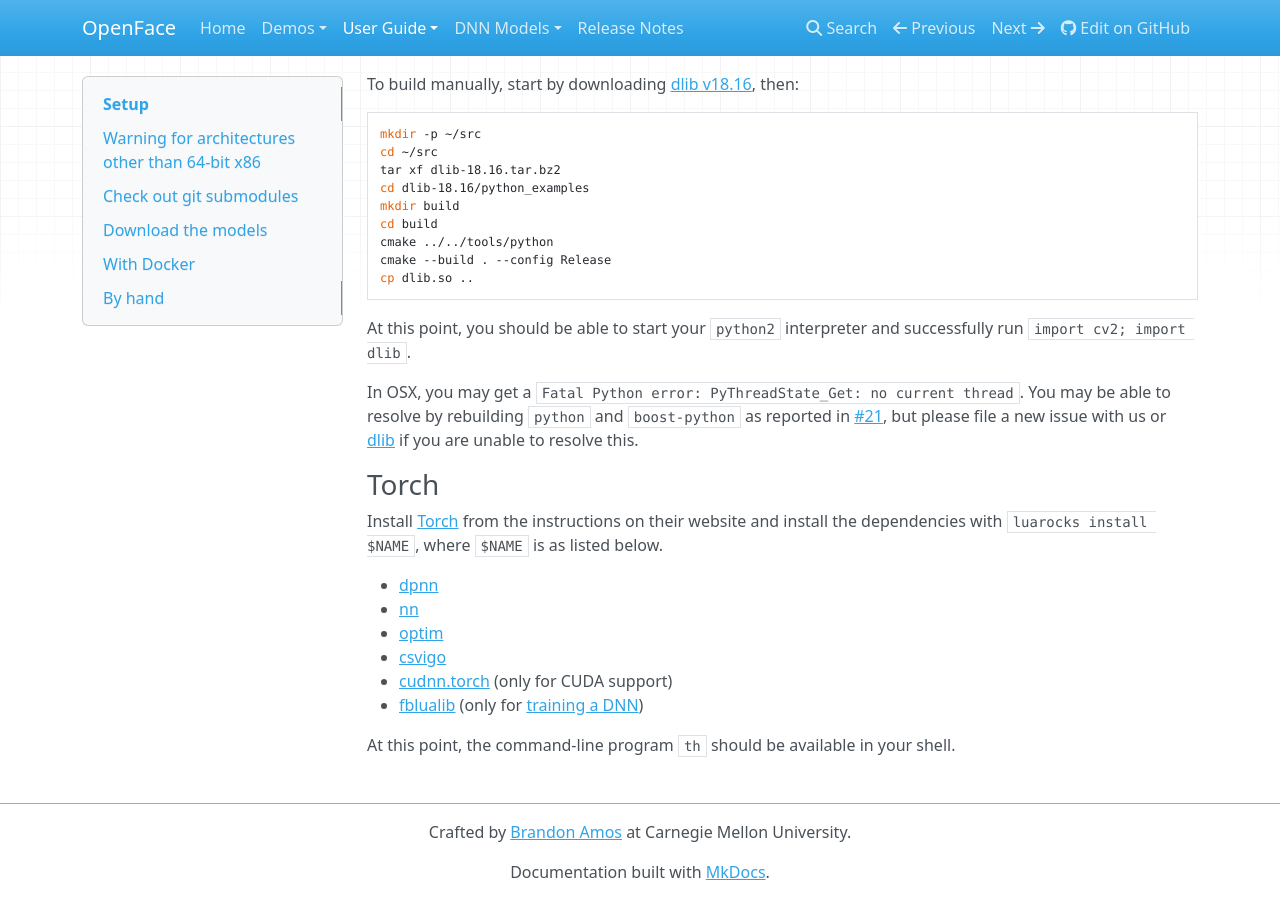
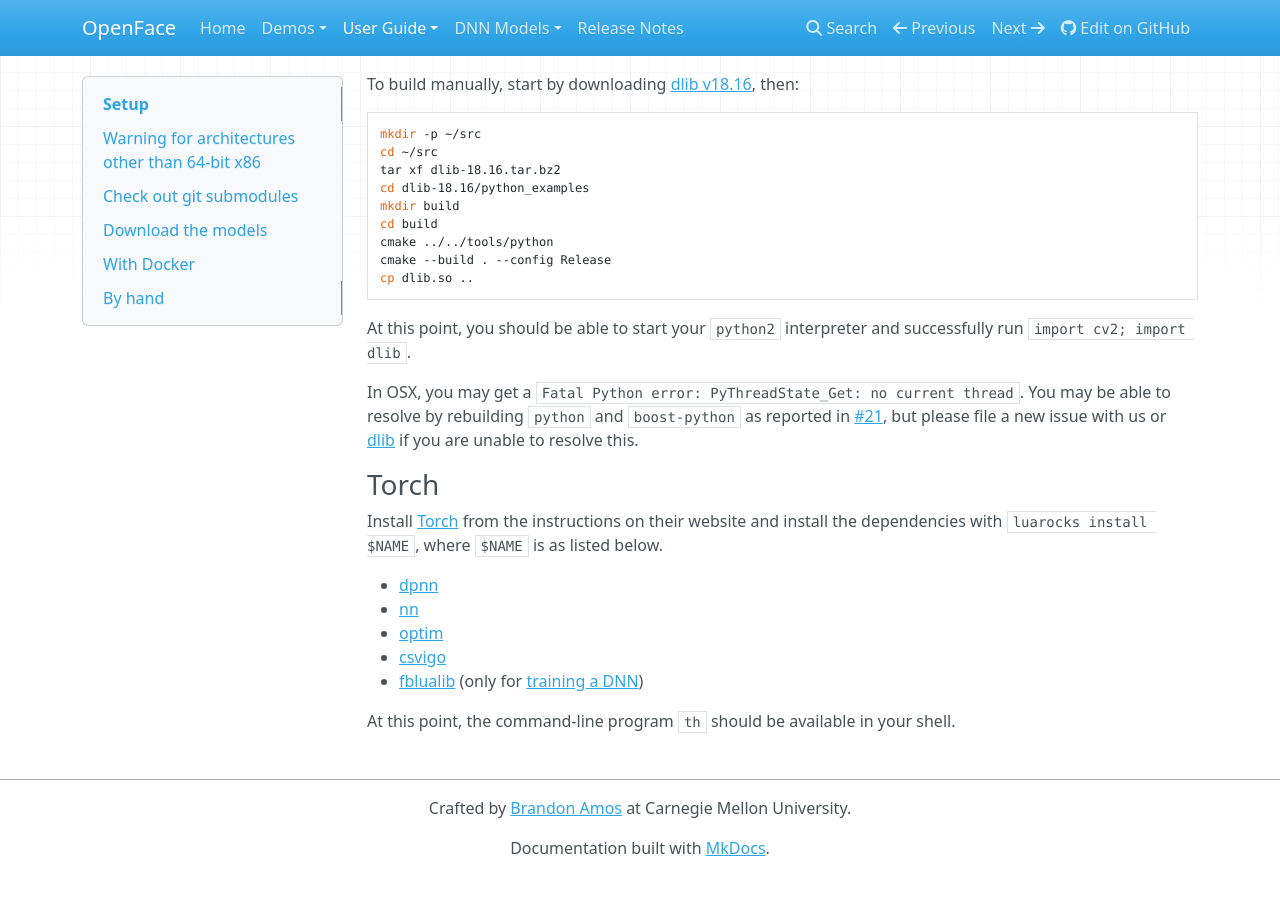
Before and after one commit to SuperAI520/Open-Face-Recognition, an MkDocs documentation site: the page built from docs/setup.md, in a window 1280 px wide and 900 px high, scrolled down 1932 px. Built offline with MkDocs 1.6.1, drawn with Linux system fonts in a browser that asks for light colours; nearby versions of some CDN libraries; old or Windows-style settings are respelled for this version of MkDocs; after the commit the page ends 2808 px from its top, so only the background shows below that.

Commit message:
Remove unused cudnn dependency.

```diff
--- a/docs/setup.md
+++ b/docs/setup.md
@@ -141,7 +141,6 @@ where `$NAME` is as listed below.
 + [nn](https://github.com/torch/nn)
 + [optim](https://github.com/torch/optim)
 + [csvigo](https://github.com/clementfarabet/lua---csv)
-+ [cudnn.torch](https://github.com/soumith/cudnn.torch) (only for CUDA support)
 + [fblualib](https://github.com/facebook/fblualib)
   (only for [training a DNN](http://cmusatyalab.github.io/openface/training-new-models/))
 
```
Also changed, not shown: 1 other file.
